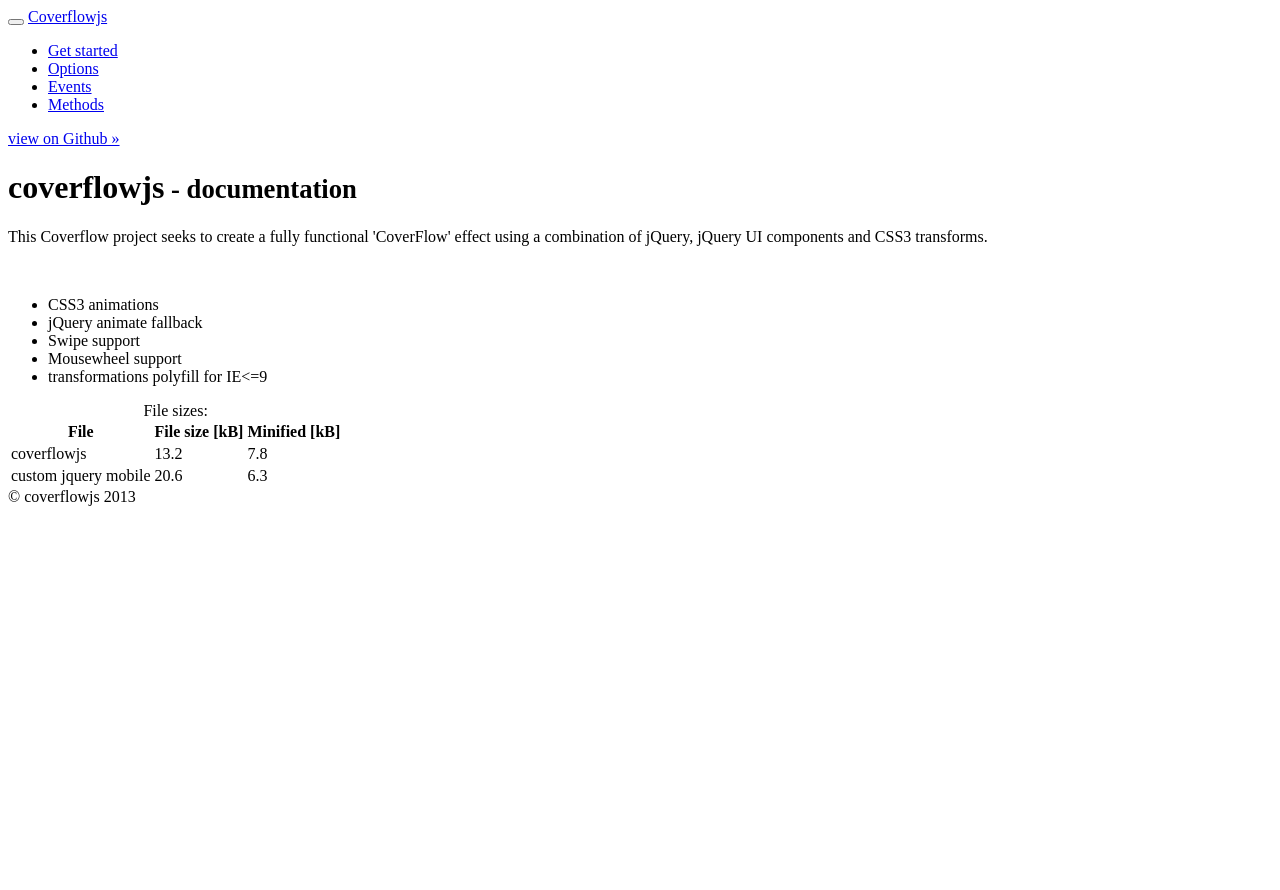
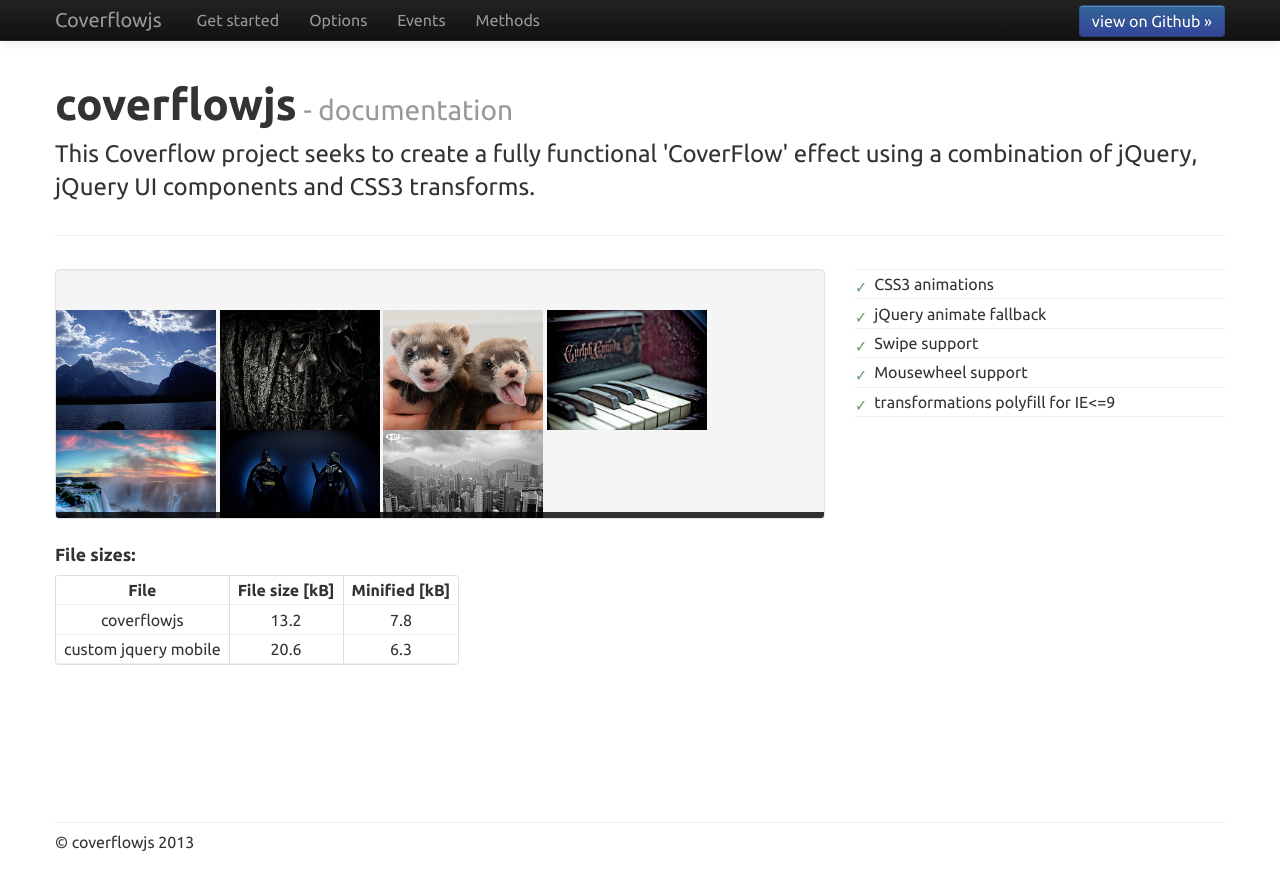
Before and after one commit to coverflowjs/coverflow, a Jekyll site: the page built from index.html, in a window 1280 px wide. Shown: the top 890 px of the page. Built offline with Jekyll 4.4.1, drawn with Linux system fonts in a browser that asks for light colours; nearby versions of some CDN libraries; comment, search, counter and statistics services are not loaded.

Commit message:
fix baseurl

```diff
--- a/_config.yml
+++ b/_config.yml
@@ -7,4 +7,4 @@
 lsi: false
 pygments: true
 
-baseurl : coverflow/
+baseurl : /coverflow
```
Also changed, not shown: 1 other file.
